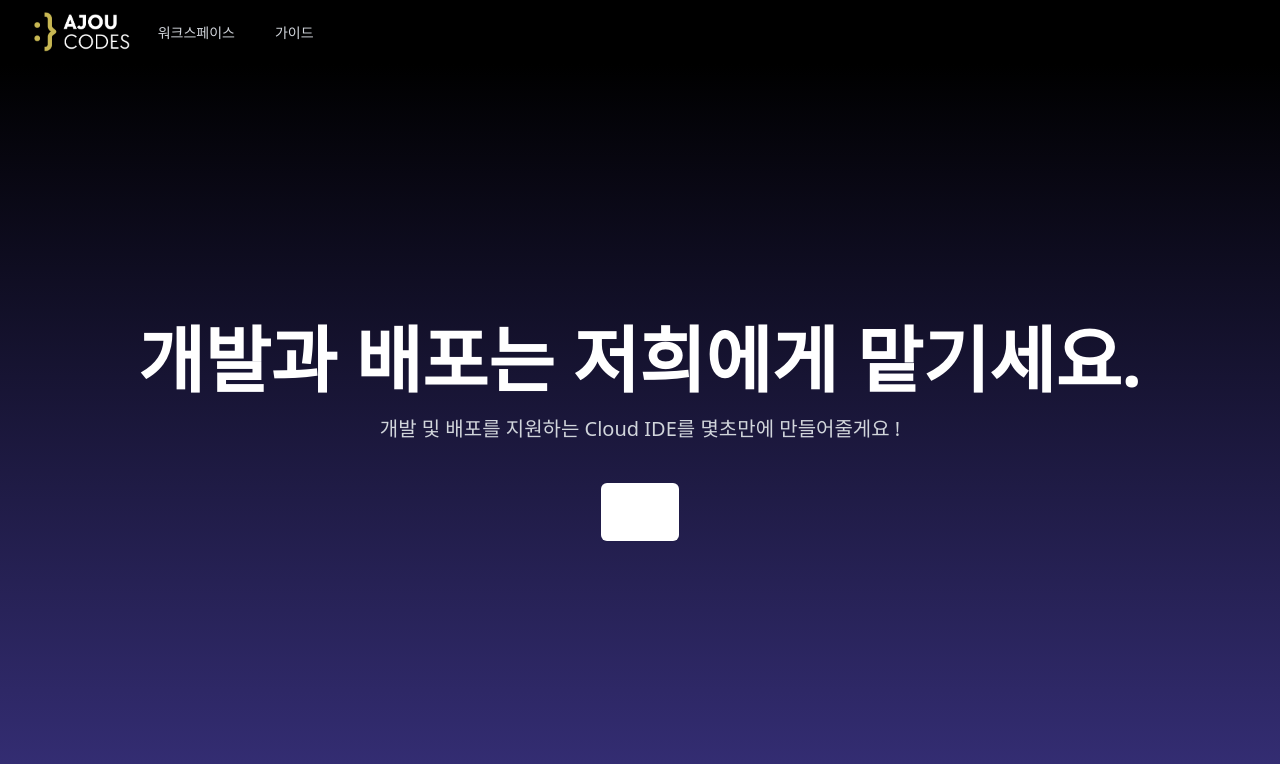
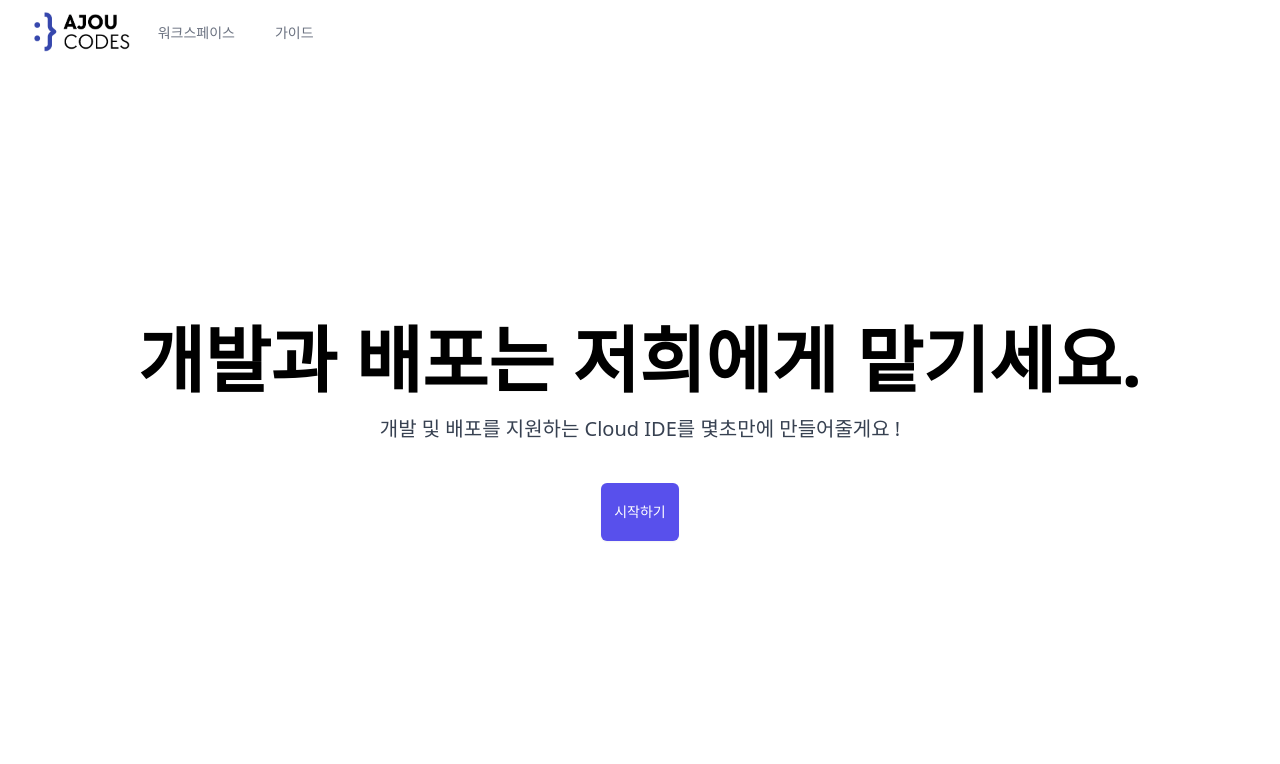
Before and after one commit to Ajou-Coding-Hub/client, a React (Vite) app: page / in a window 1280 px wide. Shown: the top 764 px of the page. Built offline with nearby package versions, Linux system fonts and the light colour scheme.

Commit message:
feat: Button Component size

```diff
--- /dev/null
+++ b/src/components/atoms/Button/index.css
@@ -0,0 +1,3 @@
+.btn-lg {
+    @apply text-lg py-3 px-10;
+}
--- a/src/components/atoms/Button.tsx
+++ b/src/components/atoms/Button/index.tsx
@@ -1,8 +1,10 @@
 import { useMemo } from "react";
 import { CgSpinner } from "react-icons/cg";
+import "./index.css";
 interface ButtonProps
   extends Omit<React.ButtonHTMLAttributes<HTMLButtonElement>, "type"> {
   type?: "primary" | "white" | "danger";
+  size?: "base" | "lg";
   loading?: boolean;
 }
 
@@ -11,6 +13,7 @@ function Button({
   className,
   loading,
   type = "primary",
+  size = "base",
   ...rest
 }: ButtonProps) {
   const theme = useMemo(() => {
@@ -23,6 +26,15 @@ function Button({
         return " bg-white hover:opacity-50 text-black";
     }
   }, [type]);
+
+  const themSizes = useMemo(() => {
+    switch (size) {
+      case "base":
+        return "";
+      case "lg":
+        return "text-lg py-5 px-10";
+    }
+  }, [type]);
   return (
     <button
       {...rest}
@@ -31,6 +43,7 @@ function Button({
         "inline-flex items-center px-3 py-2 border border-transparent shadow-sm text-sm leading-4 font-medium rounded-md text-white focus:outline-none focus:ring-2 focus:ring-offset-2",
         theme,
         loading && "opacity-50",
+        themSizes,
         className,
       ].join(" ")}
     >
--- a/src/pages/LandingPage.tsx
+++ b/src/pages/LandingPage.tsx
@@ -11,16 +11,16 @@ const FirstStep = () => {
       {({ inView, ref, entry }) => (
         <div className="flex flex-col justify-center items-center h-full">
           <h1
-            className="text-white text-7xl text-center font-extrabold"
+            className="text-black text-7xl text-center font-extrabold"
             ref={ref}
           >
             개발과 배포는 저희에게 맡기세요.
           </h1>
-          <h3 className="text-gray-300 text-xl mt-5">
+          <h3 className="text-gray-700 text-xl mt-5">
             개발 및 배포를 지원하는 Cloud IDE를 몇초만에 만들어줄게요 !
           </h3>
           <Link to="/workspace">
-            <Button type="white" className="mt-10 text-lg py-5 px-10">
+            <Button className="mt-10" size="lg">
               시작하기
             </Button>
           </Link>
@@ -30,17 +30,8 @@ const FirstStep = () => {
   );
 };
 const LandingPage = () => {
-  const { setDarkmode } = useUI();
-  useEffect(() => {
-    setDarkmode(true);
-
-    return () => {
-      setDarkmode(false);
-    };
-  }, []);
-
   return (
-    <div className="bg-[rgb(13,17,23)] bg-gradient-to-b from-black to-indigo-900 h-full">
+    <div className="bg-white bg-gradient-to-b h-full">
       <FirstStep />
     </div>
   );
```
